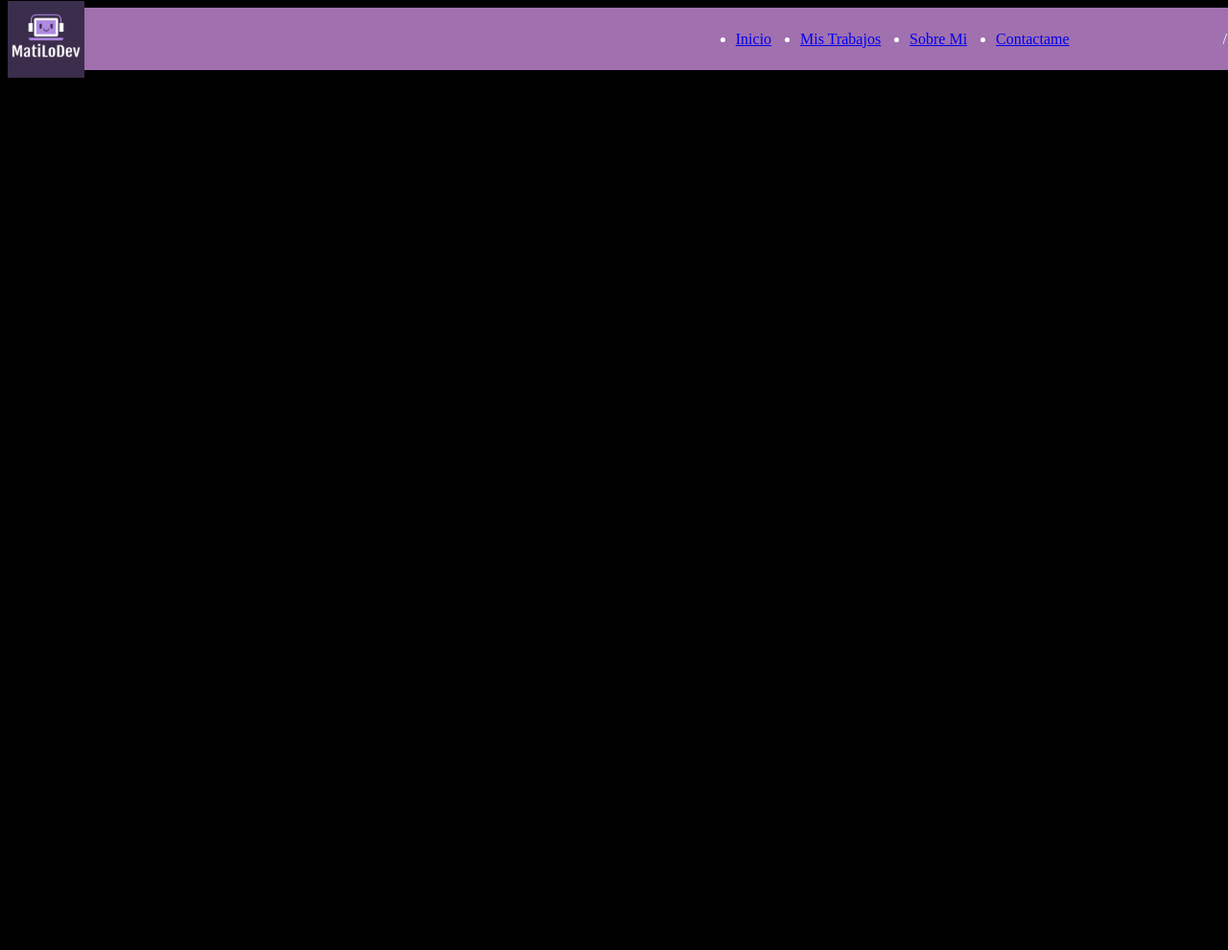
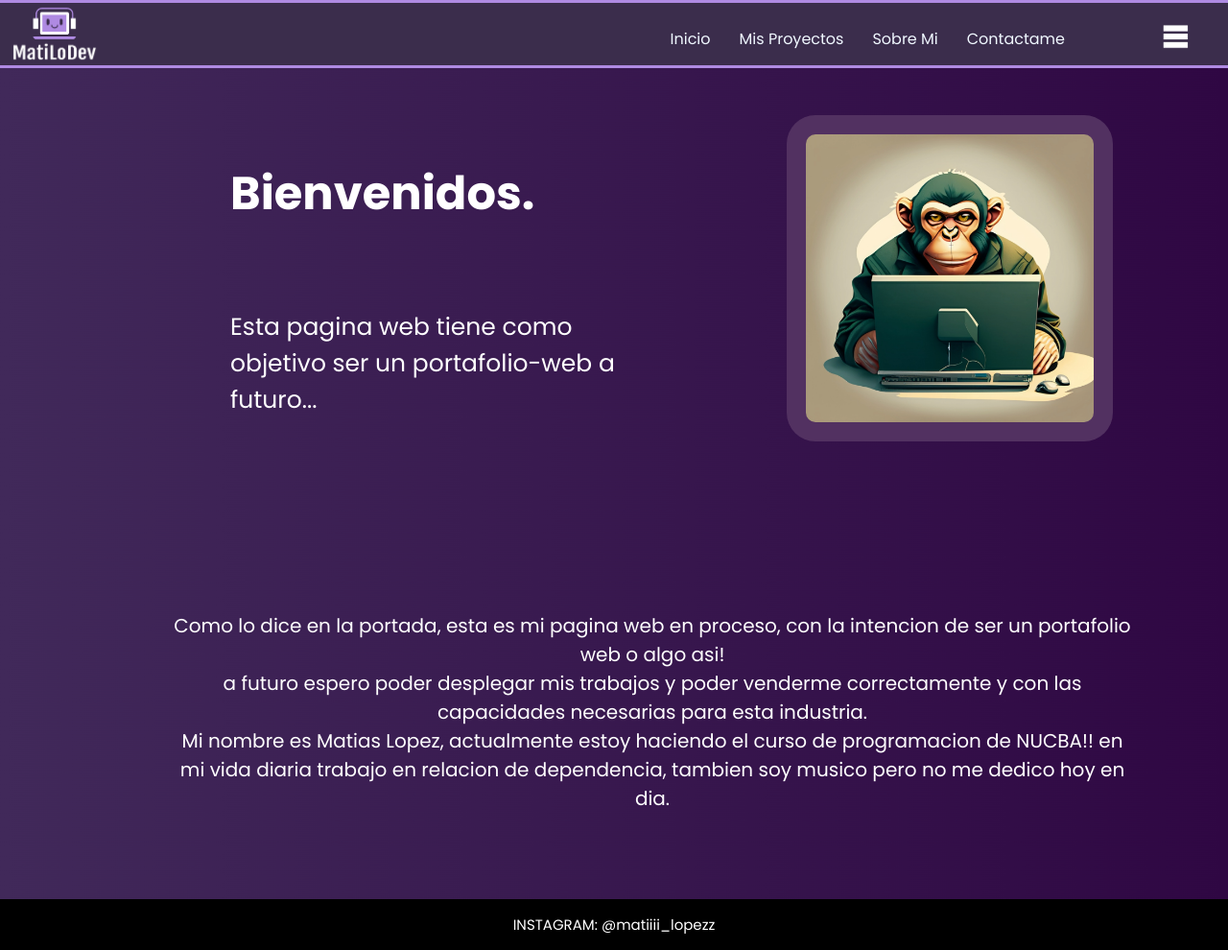
Before and after one commit to MatiLaMona/Landing-Pages, a plain HTML site: page index.html in a window 1280 px wide. Shown: the whole page at 96% size. Before the commit the page ends 800 px from the top, so only its background shows below. Drawn offline with Linux system fonts and the light colour scheme.

Commit message:
arreglo navbar, add portada, add about and footer

```diff
--- a/assets/style.css
+++ b/assets/style.css
@@ -1,29 +1,118 @@
+@import url("https://fonts.googleapis.com/css2?family=Poppins:wght@300;400;600;700;800;900&display=swap");
 body {
-  background: rgb(0, 0, 0);
-  color: white;
+  font-family: "poppins", sans-serif;
+  margin: 0px;
+  background-image: url(./img/80purp.jpg);
+  background-size: 100%;
 }
 
+nav {
+  background-color: #3b2d4c;
+  display: flex;
+  justify-content: space-between;
+  margin-left: 0px;
+  width: 100%;
+  box-sizing: ;
+  height: 65px;
+  border-left: 0px;
+  border-right: 0px;
+  border-color: #af8ae2;
+  border-style: solid;
+  text-decoration: none;
+  position: fixed;
+}
+.navbar-list {
+  display: flex;
+  justify-content: space-between;
+  gap: 30px;
+  color: #ffffff;
+  padding-right: 50px;
+  padding-top: 10px;
 
-header {
-  background-color: rgb(161, 112, 174);
+  list-style: none;
+}
+
+.logo {
+  margin-left: 10px;
+}
+
+a:link {
+  text-decoration: none;
+  color: aliceblue;
+}
+a:visited {
+  color: aliceblue;
+}
+
+.menu-icon {
+  height: 30px;
+  margin-right: 40px;
+  padding-top: 12px;
+
+  margin-left: 50px;
+
+  width: 30px;
+}
+.hola {
   display: flex;
   justify-content: space-between;
   align-items: center;
-  padding: 0 40;
-  position: fixed;
-  width: 100%;
-  height: 65px;
-}
-.navbar,
-.navbar-list {
-  display: flex;
-  align-items: center;
-  justify-content: center;
 }
 
-.navbar {
-  gap: 10rem;
+main {
+  display: flex;
+  flex-direction: column;
+  margin-top: px;
+}
+.portada-text {
+  color: #ffffff;
+
+  display: flex;
+  flex-direction: column;
+  align-items: flex-start;
+  gap: 20px;
+  width: 50%;
+  padding-right: 50px;
+}
+.h1portada {
+  font-size: 48px;
+}
+.pportada {
+  font-size: 25px;
 }
 
-.navbar-list {
-  gap: 30px;
+.simio {
+  height: 300px;
+  width: 300px;
+  border-radius: 30px;
+  padding: 20px;
+  background-color: rgb(82, 49, 97);
+}
+.section1 {
+  margin: 120px;
+  gap: 100px;
+  padding-left: 120px;
+  max-width: 1200px;
+  display: flex;
+  justify-content: center;
+  align-items: center;
+}
+.section2 {
+  max-width: 1200px;
+  margin: 30px 100px;
+  font-size: 20px;
+  color: #ffffff;
+  text-align: center;
+
+  padding-left: 80px;
+}
+
+footer {
+  margin-top: 40px;
+  background-color: black;
+  content-visibility: auto;
+
+  font-size: 15px;
+  color: #ffffff;
+  text-align: center;
+}
--- a/index.html
+++ b/index.html
@@ -1,25 +1,64 @@
 <!DOCTYPE html>
 <html lang="en">
   <head>
-    <meta charset="UTF-8" />
-    <meta name="viewport" content="width=device-width, initial-scale=1.0" />
     <link rel="stylesheet" href="./assets/style.css" />
-
     <title>Landing Page</title>
+    <link rel="preconnect" href="https://fonts.googleapis.com" />
+    <link rel="preconnect" href="https://fonts.gstatic.com" crossorigin />
+    <link
+      href="https://fonts.googleapis.com/css2?family=Roboto+Slab&display=swap"
+      rel="stylesheet"
+    />
   </head>
   <body>
-    <header class="header">
-      <img src="./assets/logo.png" alt="mi logo" class="logo" width="80" />
-      <nav class="navbar">
-        <ul class="navbar-list">
-          <li><a href="#">Inicio</a></li>
-          <li><a href="#">Mis Trabajos</a></li>
-          <li><a href="#">Sobre Mi</a></li>
-          <li><a href="#">Contactame</a></li>
-        </ul>
-
-        />
+    <header>
+      <nav>
+        <img class="logo" src="./assets/img/logo.png" alt="mi logo" />
+        <div class="hola">
+          <ul class="navbar-list">
+            <li><a href="./index.html"> Inicio</a></li>
+            <li><a href="#"> Mis Proyectos</a></li>
+            <li><a href="#"> Sobre Mi</a></li>
+            <li><a href="#"> Contactame</a></li>
+          </ul>
+          <a href="#">
+            <img
+              class="menu-icon"
+              src="./assets/img/Sin título (1).jpeg"
+              alt="menu icon"
+          /></a>
+        </div>
       </nav>
     </header>
+    <main>
+      <section class="section1">
+        <div class="portada-text">
+          <h1 class="h1portada">Bienvenidos.</h1>
+          <p class="pportada">
+            Esta pagina web tiene como objetivo ser un portafolio-web a
+            futuro...
+          </p>
+        </div>
+        <div class="portada-imag">
+          <img class="simio" src="./assets/img/k.png" alt="simio codeando" />
+        </div>
+      </section>
+
+      <section class="section2">
+        <p class="psection2">
+          Como lo dice en la portada, esta es mi pagina web en proceso, con la
+          intencion de ser un portafolio web o algo asi! <br />
+          a futuro espero poder desplegar mis trabajos y poder venderme
+          correctamente y con las capacidades necesarias para esta industria.
+          <br />
+          Mi nombre es Matias Lopez, actualmente estoy haciendo el curso de
+          programacion de NUCBA!! en mi vida diaria trabajo en relacion de
+          dependencia, tambien soy musico pero no me dedico hoy en dia.
+        </p>
+      </section>
+    </main>
+    <footer>
+      <p>INSTAGRAM: @matiiii_lopezz</p>
+    </footer>
   </body>
 </html>
```
Also changed, not shown: assets/img/80purp.jpg (added), assets/img/Amin.jpg (added), assets/img/Sin título (1).jpeg (added), assets/img/Sin título (3).png (added), assets/img/k.png (added), assets/img/logo.png (added), assets/img/nnn.png (added), assets/logo.png (deleted).
